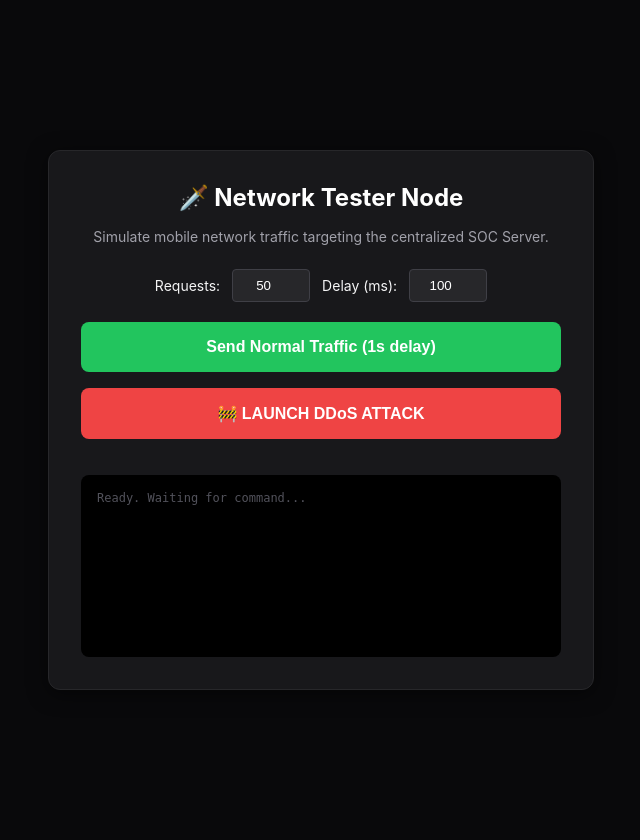
After one commit to cjsakshi29/dos_attacks_detection_and_mitigation, a Flask app: page /attacker in a window 1280 px wide. The commit adds this page. Shown: the whole page, without its empty margins (319-959 px from the left). Run offline with Flask 3, Linux system fonts and the light colour scheme.

Commit message:
Add SOC dashboard and real-time attacker UI

```diff
--- a/server/server.py
+++ b/server/server.py
@@ -1,4 +1,4 @@
-from flask import Flask, request, jsonify, render_template, abort, after_this_request, redirect, url_for
+from flask import Flask, request, jsonify, render_template, abort, after_this_request, redirect, url_for, session
 from detector import TrustManager
 import os
 import time
@@ -95,6 +95,31 @@ def unblock_ip(ip):
         return redirect(url_for('dashboard'))
     return "IP not found", 404
 
+@app.route('/status_api')
+def status_api():
+    ip_summary = []
+    for ip, score in detector.trust_scores.items():
+        status, _ = detector.get_status(score)
+        ip_summary.append({
+            "ip": ip,
+            "score": f"{score:.1f}",
+            "status": status,
+            "requests": detector.response_stats.get(ip, {"total":0})["total"]
+        })
+    return jsonify({
+        "logs": list(reversed(activity_logs)),
+        "ip_summary": ip_summary,
+        "stats": {
+            "total_attacks": detector.total_attacks_detected,
+            "blocked_count": len(detector.currently_blocked_ips)
+        },
+        "last_updated": datetime.now().strftime("%H:%M:%S")
+    })
+
+@app.route('/attacker')
+def attacker_ui():
+    return render_template('attacker.html')
+
 @app.route('/api')
 def handle_api():
     client_ip = request.remote_addr
--- /dev/null
+++ b/server/templates/attacker.html
@@ -0,0 +1,187 @@
+<!DOCTYPE html>
+<html lang="en">
+<head>
+    <meta charset="UTF-8">
+    <meta name="viewport" content="width=device-width, initial-scale=1.0">
+    <title>Network Stress Tester</title>
+    <style>
+        :root {
+            --bg: #09090b;
+            --surface: #18181b;
+            --primary: #3b82f6;
+            --danger: #ef4444;
+            --success: #22c55e;
+            --text: #f4f4f5;
+        }
+
+        body {
+            font-family: 'Inter', system-ui, -apple-system, sans-serif;
+            background-color: var(--bg);
+            color: var(--text);
+            display: flex;
+            justify-content: center;
+            align-items: center;
+            min-height: 100vh;
+            margin: 0;
+            padding: 20px;
+        }
+
+        .container {
+            background-color: var(--surface);
+            border: 1px solid #27272a;
+            border-radius: 12px;
+            padding: 32px;
+            max-width: 480px;
+            width: 100%;
+            text-align: center;
+            box-shadow: 0 4px 20px rgba(0,0,0,0.5);
+        }
+
+        h1 { margin-top: 0; font-size: 24px; color: #fff; }
+        p { color: #a1a1aa; font-size: 14px; margin-bottom: 24px; }
+
+        .btn {
+            border: none;
+            border-radius: 8px;
+            padding: 16px 24px;
+            font-size: 16px;
+            font-weight: bold;
+            cursor: pointer;
+            width: 100%;
+            margin-bottom: 16px;
+            color: #fff;
+            transition: transform 0.1s, opacity 0.2s;
+        }
+
+        .btn:active { transform: scale(0.98); }
+        .btn:disabled { opacity: 0.5; cursor: not-allowed; }
+
+        .btn-normal { background-color: var(--success); }
+        .btn-attack { background-color: var(--danger); }
+        .btn-stop { background-color: #52525b; display: none; }
+
+        .console {
+            background-color: #000;
+            border-radius: 8px;
+            padding: 16px;
+            height: 150px;
+            overflow-y: auto;
+            text-align: left;
+            font-family: monospace;
+            font-size: 12px;
+            margin-top: 20px;
+        }
+
+        .log { margin: 4px 0; border-bottom: 1px solid #27272a; padding-bottom: 2px;}
+        .log-success { color: var(--success); }
+        .log-error { color: var(--danger); }
+        .log-warn { color: #eab308; }
+
+        input {
+            background: #27272a;
+            border: 1px solid #3f3f46;
+            color: white;
+            padding: 8px;
+            border-radius: 4px;
+            width: 60px;
+            text-align: center;
+        }
+        .controls {
+            display: flex;
+            justify-content: center;
+            align-items: center;
+            gap: 12px;
+            margin-bottom: 20px;
+            font-size: 14px;
+        }
+    </style>
+</head>
+<body>
+
+    <div class="container">
+        <h1>🗡️ Network Tester Node</h1>
+        <p>Simulate mobile network traffic targeting the centralized SOC Server.</p>
+
+        <div class="controls">
+            <label>Requests:</label>
+            <input type="number" id="reqCount" value="50">
+            <label>Delay (ms):</label>
+            <input type="number" id="reqDelay" value="100">
+        </div>
+
+        <button class="btn btn-normal" id="btnNormal" onclick="startSim('normal')">Send Normal Traffic (1s delay)</button>
+        <button class="btn btn-attack" id="btnAttack" onclick="startSim('attack')">🚧 LAUNCH DDoS ATTACK</button>
+        <button class="btn btn-stop" id="btnStop" onclick="stopSim()">STOP SIMULATION</button>
+
+        <div class="console" id="console">
+            <div style="color: #52525b">Ready. Waiting for command...</div>
+        </div>
+    </div>
+
+    <script>
+        let isRunning = false;
+        const consoleEl = document.getElementById('console');
+
+        function log(msg, type='normal') {
+            const div = document.createElement('div');
+            div.className = 'log log-' + type;
+            div.textContent = `[${new Date().toLocaleTimeString()}] ${msg}`;
+            consoleEl.appendChild(div);
+            consoleEl.scrollTop = consoleEl.scrollHeight;
+        }
+
+        async function startSim(mode) {
+            isRunning = true;
+            document.getElementById('btnNormal').style.display = 'none';
+            document.getElementById('btnAttack').style.display = 'none';
+            document.getElementById('btnStop').style.display = 'block';
+
+            let count = parseInt(document.getElementById('reqCount').value);
+            let delay = mode === 'normal' ? 1000 : parseInt(document.getElementById('reqDelay').value);
+
+            log(`Starting ${mode.toUpperCase()} simulation... Target: ${count} reqs, Delay: ${delay}ms`, 'warn');
+
+            for (let i = 1; i <= count; i++) {
+                if (!isRunning) break;
+
+                try {
+                    const start = Date.now();
+                    const res = await fetch('/api', {
+                        method: 'POST',
+                        headers: { 'Content-Type': 'application/json' },
+                        body: JSON.stringify({ payload: "0".repeat(500) })
+                    });
+                    const diff = Date.now() - start;
+                    const data = await res.json();
+
+                    if (res.status === 200) {
+                        log(`[${i}/${count}] SUCCESS - Score: ${data.trust_score.toFixed(1)} (${diff}ms)`, 'success');
+                    } else if (res.status === 403) {
+                        log(`[${i}/${count}] BLOCKED 🚫 - Score: ${data.trust_score} - ${data.message}`, 'error');
+                        log(`Simulation HALTED completely due to firewall block.`, 'error');
+                        break;
+                    } else {
+                        log(`[${i}/${count}] Unexpected status: ${res.status}`, 'warn');
+                    }
+                } catch (e) {
+                    log(`[${i}/${count}] Network Error: ${e.message}`, 'error');
+                }
+
+                if (delay > 0) {
+                    await new Promise(r => setTimeout(r, delay));
+                }
+            }
+
+            stopSim();
+        }
+
+        function stopSim() {
+            isRunning = false;
+            document.getElementById('btnNormal').style.display = 'block';
+            document.getElementById('btnAttack').style.display = 'block';
+            document.getElementById('btnStop').style.display = 'none';
+            log('Simulation stopped.', 'warn');
+        }
+    </script>
+</body>
+</html>
```
Also changed, not shown: server/templates/dashboard.html (+182 -126 lines).
